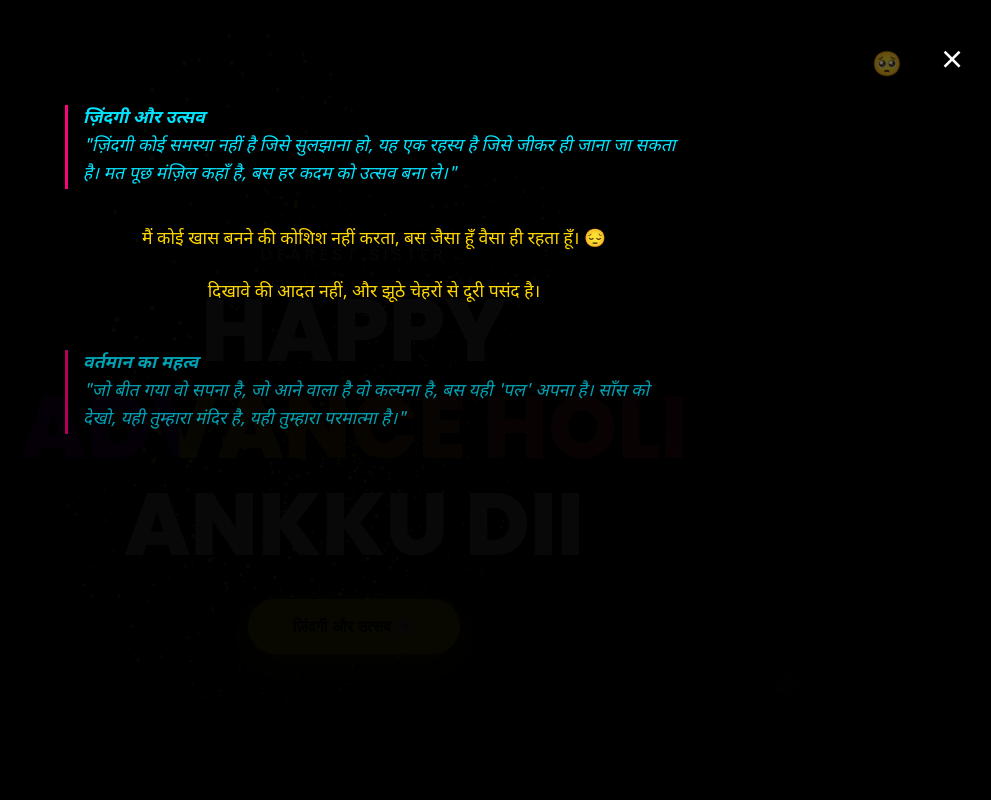
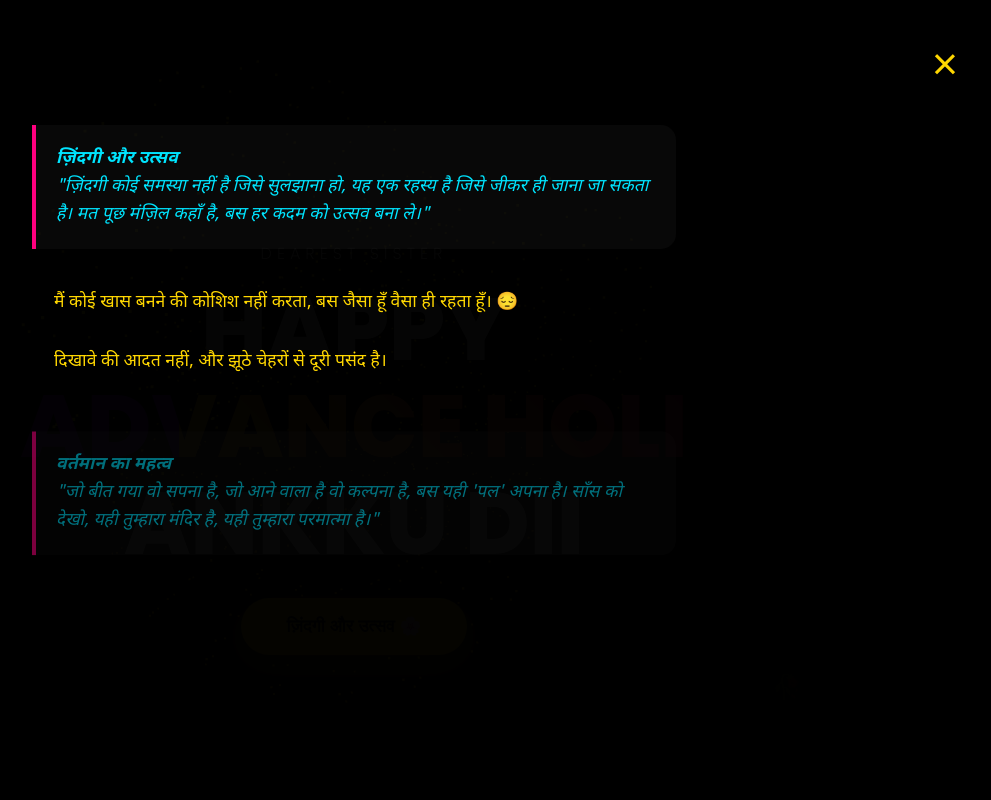
Before and after one commit to sankiliteg-ui/____happy___, a plain HTML site: page index.html in a window 1280 px wide. Both pictures are taken after a click on the button "ज़िंदगी और उत्सव 🌸". Shown: the top 800 px of the page, without its empty margins (286-1277 px from the left). Drawn offline with nearby package versions, Linux system fonts and the light colour scheme; animation ran at ten frames a second.

Commit message:
added index.html

```diff
--- a/index.html
+++ b/index.html
@@ -33,47 +33,46 @@
         }
         @keyframes shine { to { background-position: 200% center; } }
 
-        .glass-card {
-            background: rgba(255, 255, 255, 0.03);
-            backdrop-filter: blur(15px);
-            -webkit-backdrop-filter: blur(15px);
-            border: 1px solid rgba(255, 255, 255, 0.1);
-            padding: 30px;
-            border-radius: 35px;
-            max-width: 90%;
-        }
-
+        /* Fixed Overlay Styling */
         #message-overlay {
             position: fixed;
-            top: 0; left: 0; width: 100%; height: 100%;
-            background: rgba(0,0,0,0.97);
-            z-index: 100;
-            display: none;
+            top: 0;
+            left: 0;
+            width: 100%;
+            height: 100%;
+            background: rgba(0,0,0,0.98);
+            z-index: 9999; /* Higher z-index to ensure it sits on top */
+            display: none; /* Controlled by JS */
             flex-direction: column;
             justify-content: flex-start;
             align-items: center;
-            padding: 80px 20px 40px 20px;
+            padding: 100px 20px 40px 20px;
             overflow-y: auto;
+            box-sizing: border-box;
         }
 
         .hindi-line {
             font-family: 'Noto Sans Devanagari', sans-serif;
             font-size: 1.1rem;
-            margin: 12px 0;
+            margin: 15px 0;
             opacity: 0;
-            transform: translateY(20px);
+            transform: translateY(30px);
             color: #ffd700;
             line-height: 1.6;
             max-width: 600px;
+            width: 100%;
         }
 
         .osho-quote {
             color: #00e5ff !important;
             font-style: italic;
-            border-left: 3px solid #ff007f;
+            border-left: 4px solid #ff007f;
             padding-left: 15px;
             text-align: left;
             margin: 25px 0;
+            background: rgba(255,255,255,0.03);
+            padding: 20px;
+            border-radius: 0 15px 15px 0;
         }
 
         .msg-btn {
@@ -86,19 +85,21 @@
             margin-top: 25px;
             cursor: pointer;
             box-shadow: 0 10px 30px rgba(255, 215, 0, 0.4);
-            font-size: 1rem;
-            transition: transform 0.2s;
+            font-size: 1.1rem;
+            transition: transform 0.2s, background 0.2s;
+            z-index: 10;
         }
-        .msg-btn:active { transform: scale(0.9); }
+        .msg-btn:active { transform: scale(0.95); }
 
         .close-btn {
             position: fixed;
-            top: 30px;
-            right: 30px;
-            color: white;
-            font-size: 2.5rem;
+            top: 20px;
+            right: 25px;
+            color: #ffd700;
+            font-size: 3rem;
             cursor: pointer;
-            z-index: 101;
+            z-index: 10000;
+            padding: 10px;
         }
 
         .emoji-sad {
@@ -107,27 +108,35 @@
             opacity: 0.4;
             pointer-events: none;
         }
+
+        .glass-card {
+            background: rgba(255, 255, 255, 0.05);
+            backdrop-filter: blur(10px);
+            padding: 25px;
+            border-radius: 25px;
+            border: 1px solid rgba(255,255,255,0.1);
+            margin-top: 50px;
+        }
     </style>
 </head>
 <body>
 
     <canvas id="bg"></canvas>
 
-    <audio id="bgMusic" loop>
+    <audio id="bgMusic" loop preload="auto">
         <source src="krishana.mp3" type="audio/mpeg">
     </audio>
 
-    <section>
+    <section id="main-hero">
         <div class="emoji-sad" style="top:10%; left:20%;">😔</div>
         <div class="emoji-sad" style="bottom:20%; right:15%;">🥀</div>
-        <p style="letter-spacing: 5px;">DEAREST SISTER</p>
+        <p style="letter-spacing: 5px; font-weight: 300;">DEAREST SISTER</p>
         <h1 class="reveal">HAPPY <br> <span class="gold-gradient">ADVANCE HOLI</span> <br> ANKKU DII</h1>
-        <button class="msg-btn" onclick="showMsg()">ज़िंदगी और उत्सव 🌸</button>
+        <button class="msg-btn" id="openBtn" onclick="showMsg()">ज़िंदगी और उत्सव 🌸</button>
     </section>
 
     <div id="message-overlay">
-        <div class="close-btn" onclick="closeMsg()">×</div>
-        <div class="emoji-sad" style="top:5%; right:10%;">🥺</div>
+        <div class="close-btn" onclick="closeMsg()">&times;</div>
 
         <div class="hindi-line osho-quote">
             <strong>ज़िंदगी और उत्सव</strong><br>
@@ -147,25 +156,25 @@
         <div class="hindi-line">जिससे जुड़ता हूँ, सच्चे दिल से जुड़ता हूँ, पर किसी की बुराई सुनना या फैलाना मेरे उसूलों में नहीं है। 🥀</div>
         <div class="hindi-line">दुनियादारी की चालाकियों से खुद को बचाकर चलता हूँ।</div>
         <div class="hindi-line">शायद इसी वजह से हर किसी को अच्छा नहीं लगता, मगर जो समझ जाते हैं मुझे... 🥺</div>
-        <div class="hindi-line" style="font-weight: bold; font-size: 1.4rem; color: #ff007f; border-top: 1px solid rgba(255,255,255,0.1); padding-top: 15px;">
+        <div class="hindi-line" style="font-weight: bold; font-size: 1.4rem; color: #ff007f; border-top: 1px solid rgba(255,255,255,0.1); padding-top: 15px; text-align: center;">
             उनके लिए मैं खुद को पूरी तरह लुटा देता हूँ ❤️
         </div>
     </div>
 
     <section id="emotional">
         <div class="glass-card">
-            <p style="line-height: 1.6;">Dii jab gussa hoti ho na… WiFi bhi signal lose kar deta hai 😭</p>
+            <p style="line-height: 1.6; font-size: 1.1rem;">Dii jab gussa hoti ho na… <br> WiFi bhi signal lose kar deta hai 😭</p>
         </div>
     </section>
 
     <script>
+        // 1. THREE.JS BACKGROUND
         const scene = new THREE.Scene();
         const camera = new THREE.PerspectiveCamera(75, window.innerWidth/window.innerHeight, 0.1, 1000);
         const renderer = new THREE.WebGLRenderer({
             canvas: document.querySelector('#bg'),
             antialias: true,
-            alpha: true,
-            powerPreference: "high-performance"
+            alpha: true
         });
         renderer.setSize(window.innerWidth, window.innerHeight);
         renderer.setPixelRatio(Math.min(window.devicePixelRatio, 2));
@@ -178,36 +187,52 @@
 
         function animate() {
             requestAnimationFrame(animate);
-            torusKnot.rotation.x += 0.005;
-            torusKnot.rotation.y += 0.01;
+            torusKnot.rotation.x += 0.003;
+            torusKnot.rotation.y += 0.003;
             renderer.render(scene, camera);
         }
         animate();
 
+        // 2. MESSAGE LOGIC
         const music = document.getElementById('bgMusic');
+        const overlay = document.getElementById('message-overlay');
 
         function showMsg() {
-            music.play().catch(e => console.log("Music play blocked"));
-            const overlay = document.getElementById('message-overlay');
+            // First, show the overlay
             overlay.style.display = 'flex';
 
-            gsap.to(".hindi-line", {
-                opacity: 1,
-                y: 0,
-                duration: 1.2,
-                stagger: 0.8,
-                ease: "power2.out"
-            });
+            // Try to play music
+            if (music) {
+                music.play().catch(e => console.log("Music waiting for interaction..."));
+            }
+
+            // GSAP Animation
+            gsap.fromTo(".hindi-line",
+                { opacity: 0, y: 30 },
+                {
+                    opacity: 1,
+                    y: 0,
+                    duration: 1,
+                    stagger: 0.8,
+                    ease: "power2.out",
+                    delay: 0.2
+                }
+            );
+
+            // Prevent body scroll when message is open
+            document.body.style.overflow = 'hidden';
         }
 
         function closeMsg() {
-            document.getElementById('message-overlay').style.display = 'none';
-            gsap.set(".hindi-line", { opacity: 0, y: 20 });
+            overlay.style.display = 'none';
+            document.body.style.overflow = 'auto';
         }
 
+        // 3. SCROLL REVEAL
         gsap.registerPlugin(ScrollTrigger);
-        gsap.from(".reveal", { opacity: 0, y: 30, duration: 1 });
+        gsap.from(".reveal", { opacity: 0, y: 50, duration: 1.5, ease: "power4.out" });
 
+        // Handle Resize
         window.addEventListener('resize', () => {
             camera.aspect = window.innerWidth/window.innerHeight;
             camera.updateProjectionMatrix();
```
